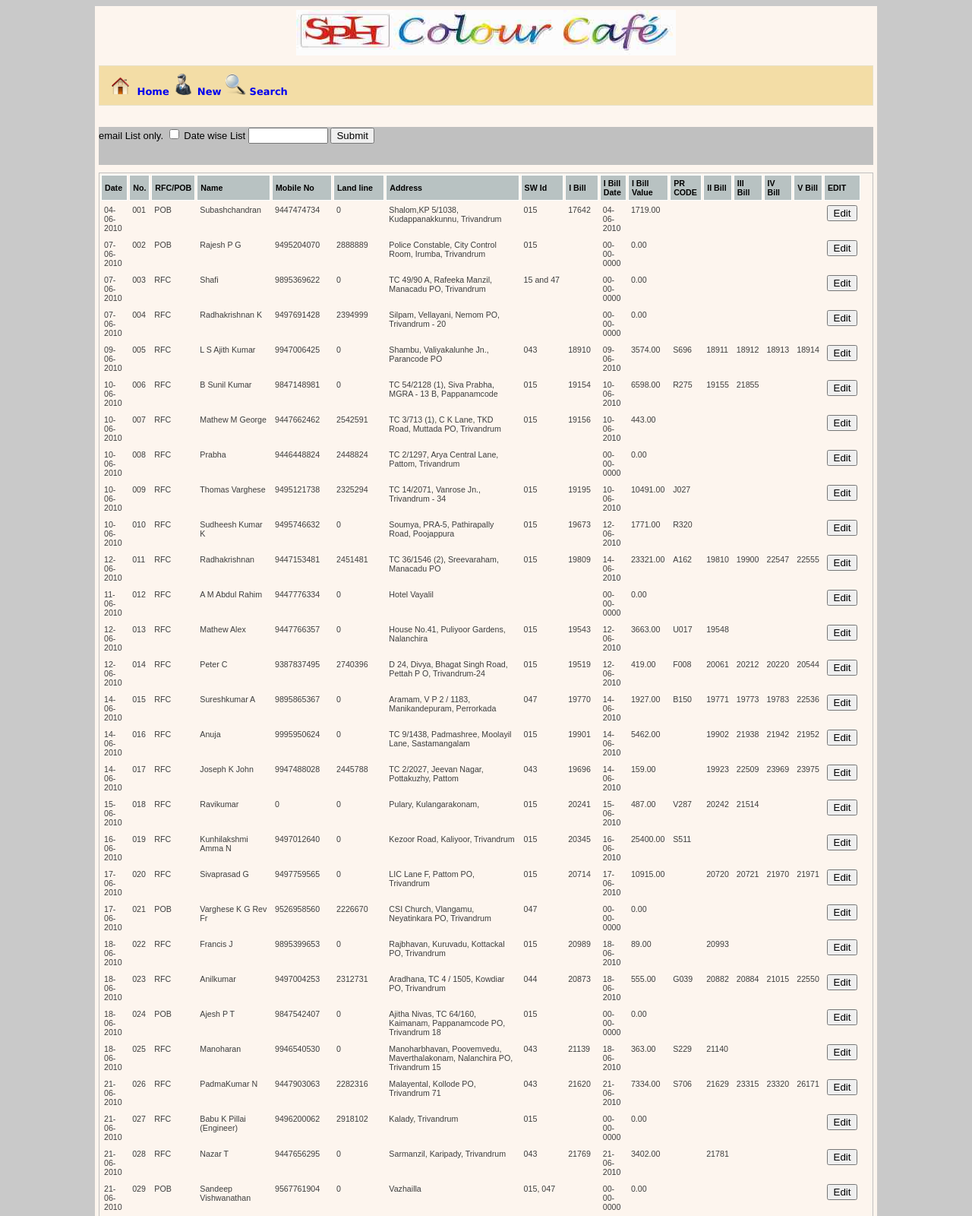
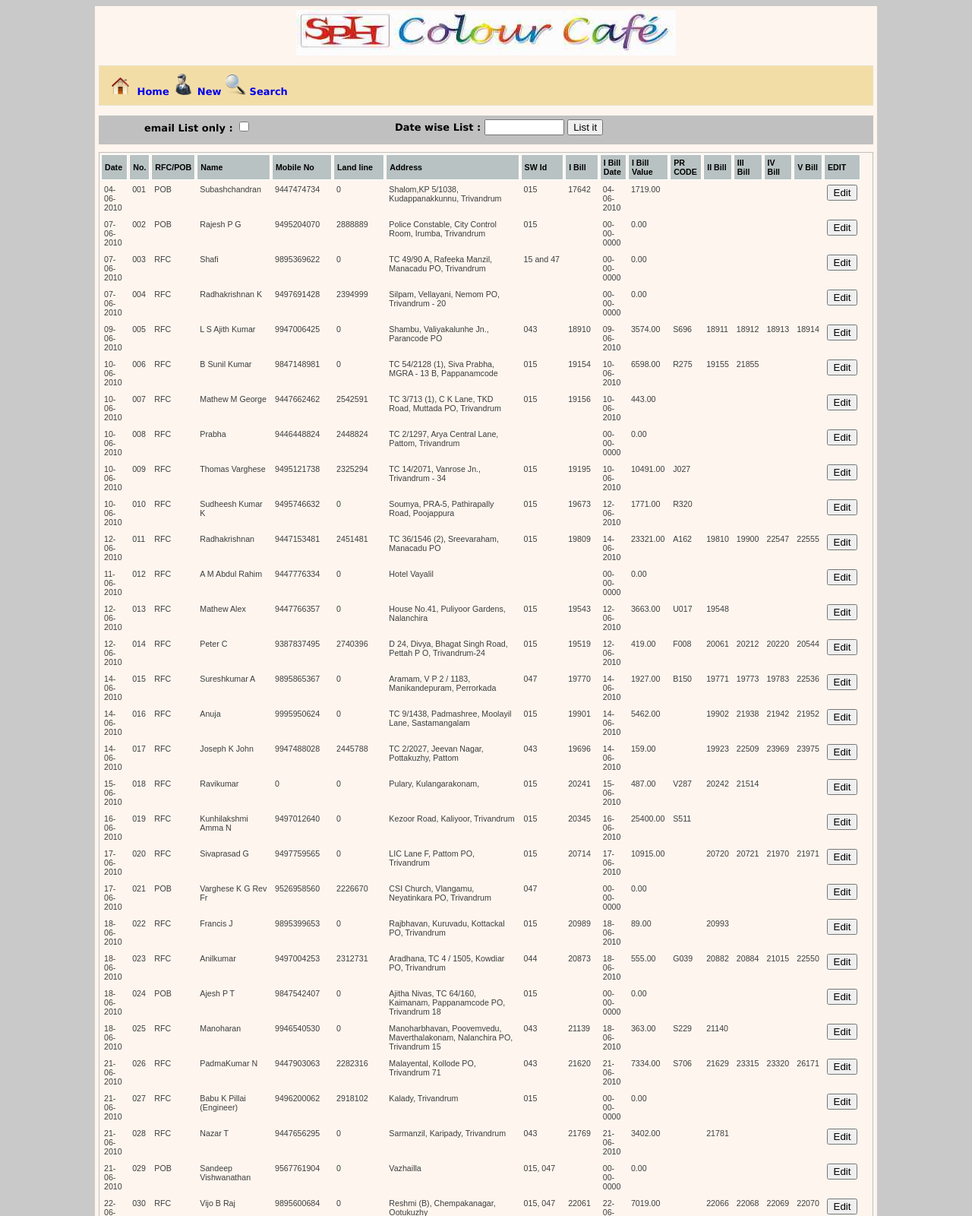
Before and after one commit to krishnau2/visitor_management, a PHP site: page /view/customer_list.php in a window 1280 px wide. Shown: the top 1600 px of the page at 76% size. Run offline with PHP 8.4, Linux system fonts and the light colour scheme; data comes from the database, SQL or seed files in the repository.

Commit message:
day wise search is completed only minor buautification work is left.

```diff
--- a/css/style.css
+++ b/css/style.css
@@ -109,7 +109,7 @@ p{
     z-index:1000;
 }
 .pop-up_caption{
-    width: 135px;
+    width: 250px;
     height: 23px;
     /*background-color: silver;*/
     float: left;
@@ -131,6 +131,9 @@ p{
     font-weight: bold;
 }
 #lightbox-panel{
+    -webkit-border-radius: 20px;
+    -moz-border-radius: 20px;
+    border-radius: 20px;
     display:none;
     position:fixed;
     top:100px;
@@ -142,7 +145,7 @@ p{
     border:2px solid #CCCCCC;
     z-index:1001;
 }
-#email_list_lightbox_panel{
+#email_list_lightbox_panel,#day_wise_list_lightbox_panel {
     -webkit-border-radius: 20px;
     -moz-border-radius: 20px;
     border-radius: 20px;
@@ -157,11 +160,26 @@ p{
     border:2px solid #CCCCCC;
     z-index:1001;
 }
+/*#day_wise_list_lightbox_panel{
+    -webkit-border-radius: 20px;
+    -moz-border-radius: 20px;
+    border-radius: 20px;
+    display:none;
+    position:fixed;
+    top:100px;
+    left:50%;
+    margin-left:-360px;
+    width:700px;
+    background:#FFFFFF;
+    padding:10px 15px 10px 15px;
+    border:2px solid #CCCCCC;
+    z-index:1001;
+}*/
 #about{
-    width: 187px;
+    width: 190px;
     height: 20px;
     position: relative;
-    left: 837px;
+    left: 833px;
 }
 #about a{
     color: #434343;
@@ -214,8 +232,19 @@ table.report thead tr .headerSortDown, table.report thead tr .headerSortUp {
 
 .option_panel{
     width: auto;
-    height: 50px;
+    height: 33px;
     background-color: silver;
+    font-family: Verdana,Arial,Helvetica,sans-serif;
+    font-weight: bold;
+    padding-left: 30px;
+    padding-top: 5px;
+}
+.controls{
+    margin-left: 30px;
+    width: 300px;
+    height: 30px;
+    /*background-color: yellow;*/
+    float: left;
 }
 
 .loading{
--- a/css/tablesorter/style.css
+++ b/css/tablesorter/style.css
@@ -38,7 +38,7 @@ table.tablesorter thead tr .headerSortDown {
 table.tablesorter thead tr .headerSortDown, table.tablesorter thead tr .headerSortUp {
     background-color: #8dbdd8;
 }
-table tr:hover {
+table.tablesorter tr:hover {
     background-color: #F3DDA6;
     color: black;
 }
--- a/js/email_and_date_wise_list.js
+++ b/js/email_and_date_wise_list.js
@@ -2,14 +2,21 @@ var newId=1;
 
 $(document).ready(function(){
 
-    $('#date').datepicker({
+    $('#search_date').datepicker({
         dateFormat: 'yy-mm-dd'
     });
 
+    // removing TICK while loading
+    $('#email_list_only').attr('checked',false);
+    // email secion.
     var email = 0;
 
     $("#email_list_only").click(function(){
-        $('.email_customer_list_row').empty()
+
+        $('.email_customer_list_row').empty(); // emptying the table
+        $(".pop-up_caption").empty();
+         $(".pop-up_caption").append("E-mail Requests ");
+
         newId = 1;
 
         if($('#email_list_only').attr('checked') == true){
@@ -18,9 +25,9 @@ $(document).ready(function(){
             $("#loading").show();
 
             $.post("../model/email_and_date_wise_list_model.php",{
-                email: email
+                search_cateogry: "email"
             },function(data){
-                process_customer_list_data(data);
+                process_email_customer_list_data(data);
                 $("#loading").hide();
             },"json");
 
@@ -37,12 +44,57 @@ $(document).ready(function(){
         }
 
 
-    })
+    });
+
+    //Day wise customer list
+
+
+    $("#day_wise_customer_list_submit").click(function(e){
+        e.preventDefault();
+        $('.day_wise_customer_list_row').empty();
+        $(".pop-up_caption").empty();
+        newId = 1;
+        var search_date = $("#search_date").val();
+
+        var temp_date = String(search_date).split(/[- :]/);
+        var banner_display_date = temp_date[2]+"-"+temp_date[1]+"-"+temp_date[0];
+        var banner_caption = "Day wise list for :- " + banner_display_date;
+
+        if(search_date != ""){
+
+            $("#loading").show();
+
+            $.post("../model/email_and_date_wise_list_model.php",{
+                search_cateogry: "day_wise",
+                date:search_date
+            },function(data){
+                if(data != "No data available for this search"){
+                    process_day_wise_customer_list_data(data);
+                }
+                else{
+                    alert("No data available for this search.");
+                }
+                $("#loading").hide();
+            },"json");
+
+
+            $("#lightbox, #day_wise_list_lightbox_panel").fadeIn(300);
+
+            $(".pop-up_caption").append(banner_caption);
+
+            $("a#close-panel").click(function(){
+                $("#lightbox, #day_wise_list_lightbox_panel").fadeOut(300);
+            });
+        }
+        else if(search_date == ""){
+            alert("Please Select a date to search.")
+        }
+    });
 
 
 });
 
-var process_customer_list_data = function(data){
+var process_email_customer_list_data = function(data){
 
     var data_length = data.length;
 
@@ -52,8 +104,6 @@ var process_customer_list_data = function(data){
 
         var temp_date = String(current_data["email_send_date"]).split(/[- :]/);
         var email_date = temp_date[2]+"-"+temp_date[1]+"-"+temp_date[0];
-        var temp_bill_date = String(current_data["BILL_1_DATE"]).split(/[- :]/);
-        var bill_date = temp_bill_date[2]+"-"+temp_bill_date[1]+"-"+temp_bill_date[0]
 
         $('#email_customer_list_table').append($('#email_customer_list_row').clone(true).attr('id', 'row'+newId));
 
@@ -75,7 +125,43 @@ var process_customer_list_data = function(data){
         newId=newId+1;
 
         if(i % 50 ==0 ){
-            setTimeout(process_customer_list_data, 5);
+            setTimeout(process_email_customer_list_data, 5);
+        }
+    }
+}
+var process_day_wise_customer_list_data = function(data){
+
+    var data_length = data.length;
+
+    for(i = 0;i < data_length; i++){
+
+        var current_data=data[i];
+
+        var temp_date = String(current_data["DATE"]).split(/[- :]/);
+        var date = temp_date[2]+"-"+temp_date[1]+"-"+temp_date[0];
+
+        $('#day_wise_customer_list_table').append($('#day_wise_customer_list_row').clone(true).attr('id', 'row'+newId));
+
+        $('#row'+newId).append(
+            td(newId)+
+            td(date)+
+            td(current_data["SL_NO"])+
+            td(current_data["RFC_POB"])+
+            td(current_data["NAME"])+
+            td(current_data["ADDRESS"])+
+            td(current_data["SOFTWARE_ID"])+
+            td(current_data["no_of_selection_of_images"])+
+            td(current_data["no_of_email_images"])+
+            td("<form action='../view/edit_customer_details.php' method='post'>"
+                +"<input type='hidden' name='id' value="+current_data['id']+">"
+                +"<input type='submit' style='width: 40px; ' value='Edit' name='edit' id='edit'/>"
+                +"</form>")
+            );
+        $('#row'+newId).show();
+        newId=newId+1;
+
+        if(i % 50 ==0 ){
+            setTimeout(process_day_wise_customer_list_data, 5);
         }
     }
 }
--- a/model/save_customer_details.php
+++ b/model/save_customer_details.php
@@ -83,7 +83,7 @@ if ($_POST['date']!="" && $_POST['no']!="" && $_POST['category']!="" ) {
                     '$pr','$bill_1','$bill_1_val','$bill_1_date','$software','$bill_2',
                     '$bill_3','$bill_4','$bill_5','$comments','$bed_room','$living_room',
                     '$kitchen','$wall_fashion','$single_storey','$double_storey','$single_storey_RT',
-                    '$double_storey_RT',NULL,NULL)";
+                    '$double_storey_RT')";
 
         $result = mysql_query($insertionQuery);
         if($result) {
--- a/view/customer_list.php
+++ b/view/customer_list.php
@@ -43,14 +43,18 @@ $listOfCustomers ->dbconnector($database, $connect);
                 <a href="./nameSearchView.php">
                     <img src="../img/Search-icon.png" alt="Search page" border="0" height="28">
                     Search</a>
-            </p><br>
+            </p>
             <div class="option_panel">
                 <form action="../model/email_and_date_wise_list_model.php" method="post" name="customer_list_form">
-                    <label> email List only. </label>
-                    <input type="checkbox" name="email_list_only" id="email_list_only" />
-                    <label>Date wise List</label>
-                    <input type="text" name="date" id="date" size="10" />
-                    <input type="submit" name="customer_list_submit" id="customer_list_submit" value="Submit"/>
+                    <div class="controls">
+                        <label> email List only :  </label>
+                        <input type="checkbox" name="email_list_only" id="email_list_only" />
+                    </div>
+                    <div class="controls">
+                        <label>Date wise List :  </label>
+                        <input type="text" name="search_date" id="search_date" size="10" />
+                        <input type="submit" name="day_wise_customer_list_submit" id="day_wise_customer_list_submit" value="List it"/>
+                    </div>
                 </form>
             </div>
             <table class="tablesorter" style="border: 1px solid silver;">
@@ -116,7 +120,7 @@ $listOfCustomers ->dbconnector($database, $connect);
                     </tr>
                 </tbody>
             </table>
-
+            <!-- email section -->
             <div id="email_list_lightbox_panel">
                 <div class="pop-up_caption">
                     E-mail Requests
@@ -144,11 +148,44 @@ $listOfCustomers ->dbconnector($database, $connect);
                         <tr id="email_customer_list_row" class="email_customer_list_row" style="display: none;" ></tr>
                     </tbody>
                 </table>
+            </div><!-- /panel -->
+            <div id="lightbox"></div><!-- /lightbox -->
+            <!-- End of email section -->
 
+            <!-- Day wise list section -->
+            <div id="day_wise_list_lightbox_panel">
+                <div class="pop-up_caption">
+                    <!-- Day wise list for :- --><!-- commented because it is handled by javascript-->
+                </div>
+                <div class="close_button">
+                    <a id="close-panel" style="text-decoration: none;" href="#">close [X]</a>
+                </div>
+                <div id="loading"></div>
+                <table class="tablesorter" id="day_wise_customer_list_table" style="border: 1px solid silver;">
+                    <thead>
+                        <tr>
+                            <th>SL</th>
+                            <th>Date</th>
+                            <th>No.</th>
+                            <th>RFC/POB</th>
+                            <th>Name</th>
+                            <th>Address</th>
+                            <th>SW Id</th>
+                            <th>No selected images</th>
+                            <th>Email</th>
+                            <th width="30">EDIT</th>
+                            <td width="10"></td>
+                        </tr>
+                    </thead>
+                    <tbody class="list_view" >
+                        <tr id="day_wise_customer_list_row" class="day_wise_customer_list_row" style="display: none;" ></tr>
+                    </tbody>
+                </table>
             </div><!-- /panel -->
-
-            <div id="lightbox"></div><!-- /lightbox -->
-
+            <!-- The following <div> lightbox is commented because it is already included in the email section
+            and it is enough for this section also. If multiple declaration is done then transparacy get reduced. -->
+            <!--     <div id="lightbox"></div><!-- /lightbox -->
+            <!-- End of day wise list section -->
         </div>
     </body>
 </html>
```
Also changed, not shown: index.php (+7 -7 lines), model/email_and_date_wise_list_model.php (+41 -5 lines).
